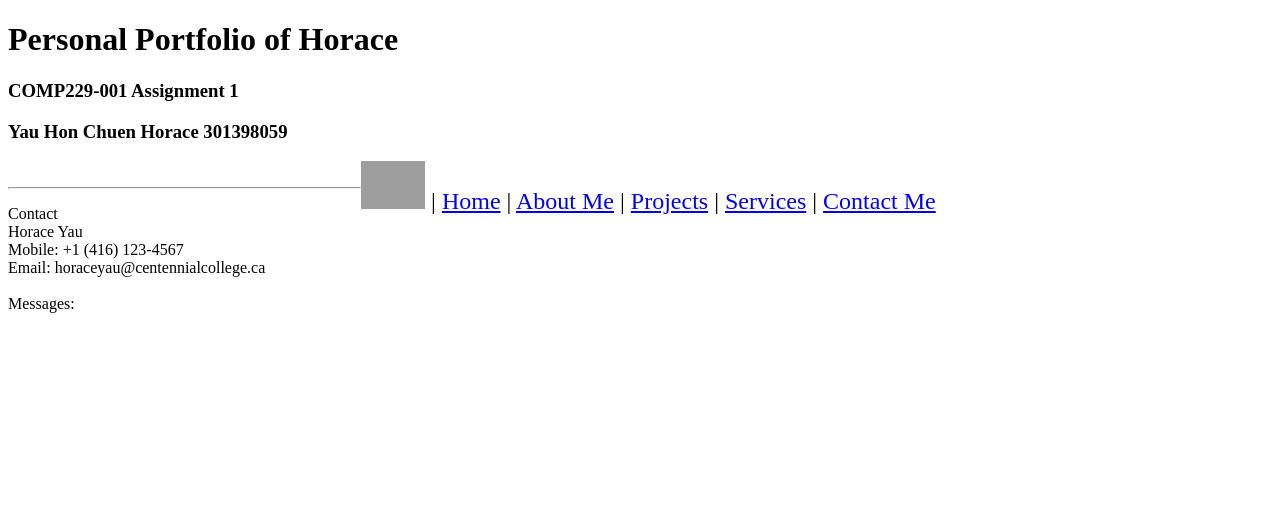
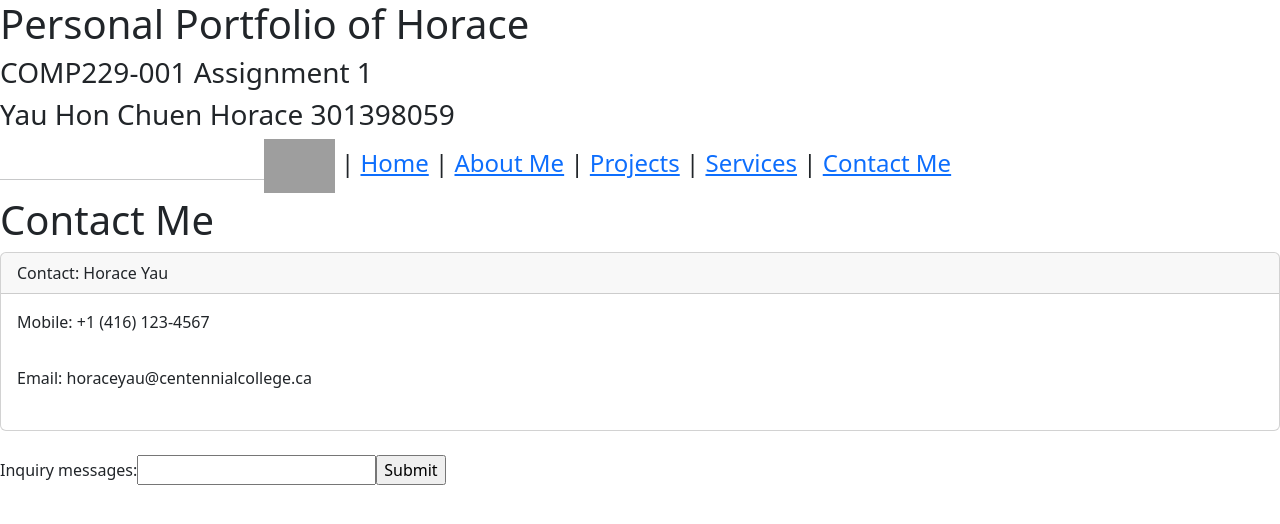
Before and after one commit to horace701/comp229_assn1, a React (Vite) app in the folder personalportfolio/client/: page /contact in a window 1280 px wide. Shown: the top 524 px of the page. Built offline with nearby package versions, Linux system fonts and the light colour scheme; grey boxes are pictures that could not be loaded.

Commit message:
Contact Me: capture user input message

```diff
--- a/personalportfolio/client/package.json
+++ b/personalportfolio/client/package.json
@@ -11,6 +11,8 @@
   },
   "dependencies": {
     "ave": "^0.0.1-0",
+    "bootstrap": "^5.3.2",
+    "create-react-app": "^5.0.1",
     "link-react": "^3.0.0",
     "react": "^18.2.0",
     "react-bootstrap": "^2.10.0",
--- a/personalportfolio/client/src/contact.jsx
+++ b/personalportfolio/client/src/contact.jsx
@@ -4,19 +4,48 @@
     Student ID: 301398059
     Date: Jan 22, 2024
 */
+import { useState } from 'react';
+import React from 'react';
+import ReactDOM from 'react-dom/client';
+import { Router } from 'react-router-dom';
+//import { useHistory } from 'react-router-dom';
+import {useNavigate} from 'react-router-dom';
+import 'bootstrap/dist/css/bootstrap.min.css';
+
 export default function Contact() {
-        return (
-          <>
-        <div>
-            <p>Contact<br/>
-            Horace Yau<br/>
-            Mobile: +1 (416) 123-4567<br/>
-            Email: horaceyau@centennialcollege.ca<br/>
+    const [inqmsg, setInqmsg] = useState("");
+    //const history = useHistory();
+    const navigate = useNavigate();
+
+    const handleSubmit = (event) => {
+        event.preventDefault();
+        alert(`The inquiry message you entered was: ${inqmsg}`);
+        //history.push("/");
+        navigate('/', {state: '${inqmsg}'});
+      }
+
+    return (
+        <>
+        <h1>Contact Me</h1>
+        <div class="card card-default">
+            <div class="card-header">Contact: Horace Yau</div>
+            <div class="card-body">Mobile: +1 (416) 123-4567 </div>
+            <div class="card-body">Email: horaceyau@centennialcollege.ca</div>
             <br/>
-            Messages:<br/>
-            <br/>
-            </p>
         </div>
-          </>
+
+        <br/>
+
+        <form onSubmit={handleSubmit}>
+            <label>Inquiry messages:
+            <input type="text"
+                    value={inqmsg}
+                    onChange={(e) => setInqmsg(e.target.value)}
+                    />
+            <input type="submit"/>
+            </label>
+        </form>
+
+        </>
         );
       }
```
Also changed, not shown: 1 other file (tests, documents, lock files or other folders).
